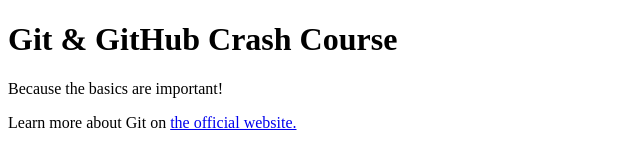
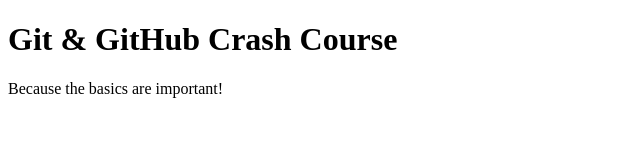
Before and after one commit to Onwuachi/TEST-GIT-REPO-ADD, a plain HTML site: page index.html in a window 1280 px wide. Shown: the whole page, without its empty margins (0-640 px from the left). Drawn offline with Linux system fonts and the light colour scheme.

Commit message:
Revert "added link to Git docs."
This reverts commit c368492c124961594e496dc1ac4aa05d56704df2.

reverted added link

```diff
--- a/index.html
+++ b/index.html
@@ -9,9 +9,5 @@
   <body>
     <h1>Git & GitHub Crash Course</h1>
     <p>Because the basics are important!</p>
-    <p>
-      Learn more about Git on
-      <a href="https://git-scm.com/book/en/v2">the official website.</a>
-    </p>
   </body>
 </html>
```
